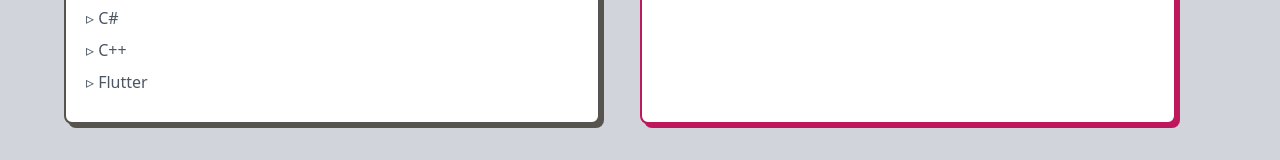
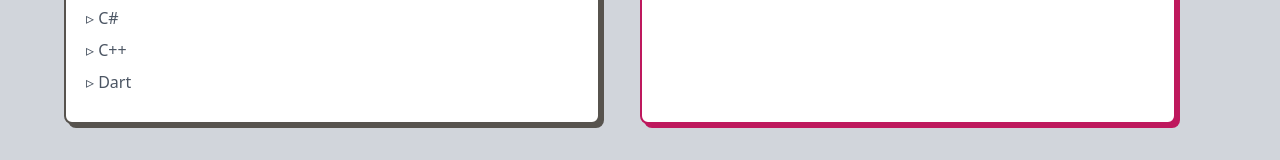
Before and after one commit to omele7/portfolio-beta, an Angular app: page / in a window 1280 px wide. Shown: the part 454-614 px from the top of the page. Built offline with nearby package versions, Linux system fonts and the light colour scheme.

Commit message:
feat: fixed the home page

```diff
--- a/src/app/pages/dashboard/dashboard.component.html
+++ b/src/app/pages/dashboard/dashboard.component.html
@@ -19,7 +19,7 @@
                                     <li>▹ Java</li>
                                     <li>▹ C#</li>
                                     <li>▹ C++</li>
-                                    <li>▹ Flutter</li>
+                                    <li>▹ Dart</li>
                                 </ul>
                             </div>
                         </div>
```
